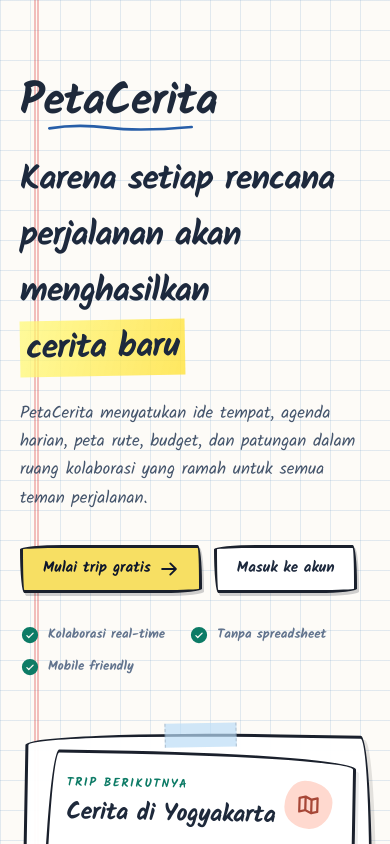
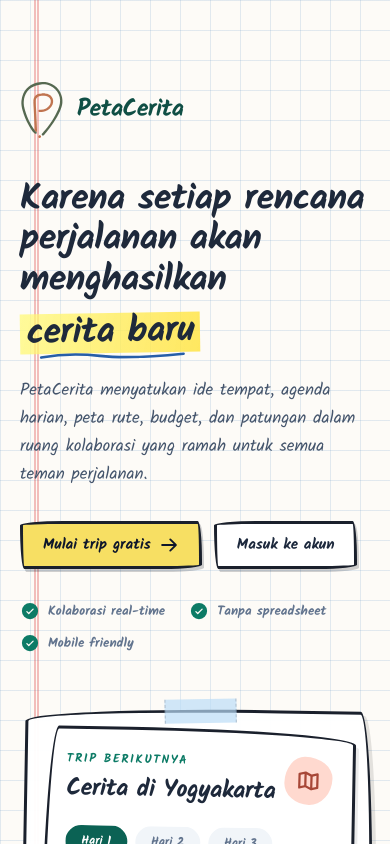
Before and after one commit to DarvinExa/PetaCerita, a Next.js app: page / in a window 390 px wide. Shown: the top 844 px of the page. Built offline with nearby package versions, Linux system fonts and the light colour scheme.

Commit message:
feat(logo): Add logo

```diff
--- a/src/app/(auth)/layout.tsx
+++ b/src/app/(auth)/layout.tsx
@@ -1,5 +1,5 @@
 import Link from "next/link";
-import { MapTrifold } from "@phosphor-icons/react/dist/ssr";
+import { BrandLogo } from "@/components/brand-logo";
 
 export default function AuthLayout({
   children,
@@ -13,8 +13,7 @@ export default function AuthLayout({
           href="/"
           className="mb-8 flex items-center justify-center gap-2 text-teal-700"
         >
-          <MapTrifold className="size-6" weight="bold" aria-hidden />
-          <span className="text-lg font-bold">PetaCerita</span>
+          <BrandLogo compact />
         </Link>
         {children}
       </div>
--- a/src/app/join/[token]/page.tsx
+++ b/src/app/join/[token]/page.tsx
@@ -1,6 +1,7 @@
 import Link from "next/link";
+import { BrandLogo } from "@/components/brand-logo";
 import type { Metadata } from "next";
-import { MapTrifold, Warning } from "@phosphor-icons/react/dist/ssr";
+import { Warning } from "@phosphor-icons/react/dist/ssr";
 import { getCurrentUser } from "@/server/auth";
 import {
   peekInviteTripName,
@@ -67,8 +68,7 @@ export default async function JoinPage({
           href="/"
           className="mb-8 flex items-center justify-center gap-2 text-teal-700"
         >
-          <MapTrifold className="size-6" weight="bold" aria-hidden />
-          <span className="text-lg font-bold">PetaCerita</span>
+          <BrandLogo compact />
         </Link>
 
         <Card>
--- a/src/app/page.tsx
+++ b/src/app/page.tsx
@@ -10,6 +10,7 @@ import {
   MapPin,
 } from "@phosphor-icons/react/dist/ssr";
 import { Button } from "@/components/ui/button";
+import { BrandLogo } from "@/components/brand-logo";
 import { Card, CardContent, CardHeader, CardTitle } from "@/components/ui/card";
 
 const highlights = [
@@ -58,15 +59,15 @@ export default function HomePage() {
         <div className="hidden" aria-hidden />
         <div className="hidden" aria-hidden />
         <div className="relative z-10">
-          <h1 className="scribble-underline max-w-3xl text-[44px] font-extrabold leading-none tracking-[-0.045em] text-slate-900 sm:text-[56px]">
-            PetaCerita
+          <BrandLogo priority className="hero-brand" />
+          <h1 className="mt-8 max-w-3xl text-[36px] font-extrabold leading-[1.12] tracking-[-0.035em] text-slate-800 sm:text-[46px] lg:text-[52px]">
+            Karena setiap rencana perjalanan akan menghasilkan
+            <span className="mt-3 block sm:mt-4">
+              <span className="highlighter-yellow scribble-underline inline-block -rotate-1 px-1">
+                cerita baru
+              </span>
+            </span>
           </h1>
-          <p className="mt-7 max-w-3xl text-[34px] font-extrabold leading-[1.12] tracking-[-0.035em] text-slate-800 sm:text-[46px] lg:text-[52px]">
-            Karena setiap rencana perjalanan akan menghasilkan{" "}
-            <span className="highlighter-yellow inline-block -rotate-1 px-1">
-              cerita baru
-            </span>
-          </p>
           <p className="mt-6 max-w-xl text-[17px] font-medium leading-relaxed text-slate-600 sm:text-lg">
             PetaCerita menyatukan ide tempat, agenda harian, peta rute, budget,
             dan patungan dalam ruang kolaborasi yang ramah untuk semua teman
@@ -258,8 +259,8 @@ export default function HomePage() {
 
       <footer className="border-t border-white/80 bg-white/70">
         <div className="mx-auto flex max-w-[1240px] flex-col items-center justify-between gap-4 px-5 py-8 text-sm font-bold text-slate-500 sm:flex-row lg:px-8">
-          <Link href="/" className="font-extrabold text-teal-800">
-            PetaCerita
+          <Link href="/" aria-label="PetaCerita">
+            <BrandLogo compact />
           </Link>
           <p>Karena setiap rencana perjalanan akan menghasilkan cerita baru.</p>
         </div>
--- a/src/components/app-header.tsx
+++ b/src/components/app-header.tsx
@@ -1,11 +1,8 @@
 import Link from "next/link";
-import {
-  MapTrifold,
-  SignOut,
-  UserCircle,
-} from "@phosphor-icons/react/dist/ssr";
+import { SignOut, UserCircle } from "@phosphor-icons/react/dist/ssr";
 import { logout } from "@/features/auth/actions";
 import { Button } from "@/components/ui/button";
+import { BrandLogo } from "@/components/brand-logo";
 
 /** Header untuk area terautentikasi: brand, nama user, dan logout. */
 export function AppHeader({ userName }: { userName: string }) {
@@ -16,12 +13,10 @@ export function AppHeader({ userName }: { userName: string }) {
           href="/dashboard"
           className="group flex min-h-11 items-center gap-2.5 doodle-sticker text-teal-800 focus-visible:outline-none focus-visible:ring-2 focus-visible:ring-teal-600 focus-visible:ring-offset-4"
         >
-          <span className="flex size-9 items-center justify-center doodle-box-alt -rotate-2 bg-white text-white shadow-[0_10px_30px_rgba(15,118,110,0.08)] transition-transform group-hover:-rotate-2">
-            <MapTrifold className="size-5" weight="bold" aria-hidden />
-          </span>
-          <span className="text-[16px] font-extrabold tracking-[-0.01em]">
-            PetaCerita
-          </span>
+          <BrandLogo
+            compact
+            className="transition-transform group-hover:-rotate-1"
+          />
         </Link>
 
         <div className="flex items-center gap-3">
--- /dev/null
+++ b/src/components/brand-logo.tsx
@@ -0,0 +1,42 @@
+import Image from "next/image";
+import { cn } from "@/lib/cn";
+
+type BrandLogoProps = {
+  className?: string;
+  compact?: boolean;
+  priority?: boolean;
+};
+
+/** Identitas visual PetaCerita dengan mark resmi dan wordmark yang konsisten. */
+export function BrandLogo({
+  className,
+  compact = false,
+  priority = false,
+}: BrandLogoProps) {
+  return (
+    <span
+      className={cn(
+        "inline-flex items-center text-teal-800",
+        compact ? "gap-2" : "gap-3",
+        className,
+      )}
+    >
+      <Image
+        src="/brand/petacerita-mark.svg"
+        alt=""
+        width={compact ? 30 : 52}
+        height={compact ? 40 : 69}
+        priority={priority}
+        className={cn("shrink-0", compact ? "h-8 w-6" : "h-[60px] w-[45px]")}
+      />
+      <span
+        className={cn(
+          "font-extrabold tracking-[-0.025em]",
+          compact ? "text-[16px]" : "text-[24px] sm:text-[26px]",
+        )}
+      >
+        PetaCerita
+      </span>
+    </span>
+  );
+}
```
Also changed, not shown: public/brand/petacerita-mark.svg (added), src/app/icon.svg (added).
